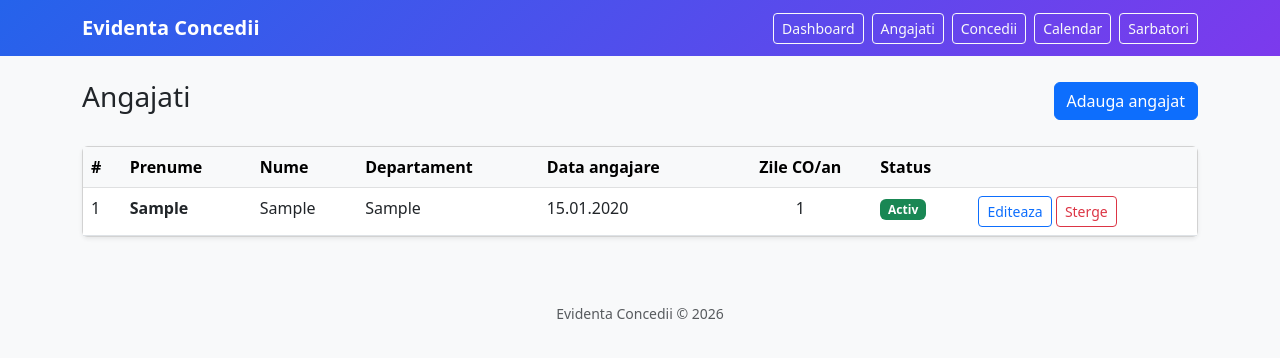
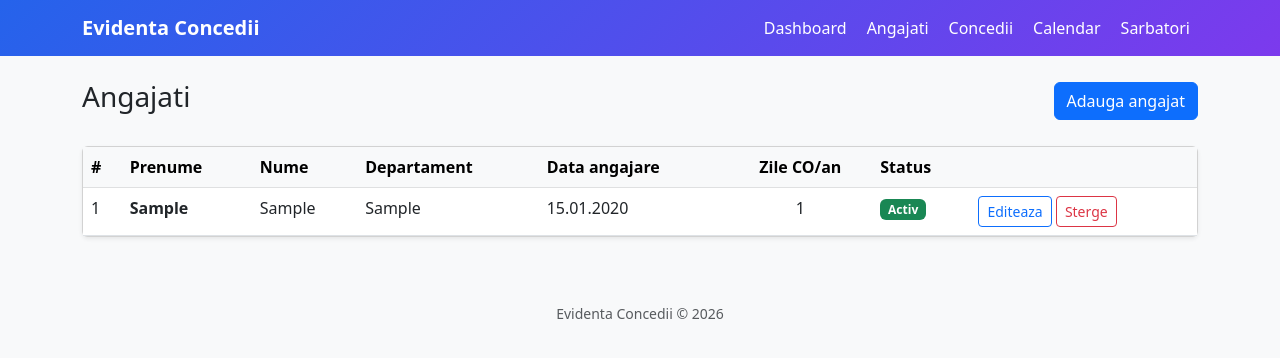
Before and after one commit to leelooionescu-source/concedii-app, a Flask app: page /angajati in a window 1280 px wide. Shown: the top 358 px of the page. Run offline with Flask 3, Linux system fonts and the light colour scheme; tables that the repository leaves empty hold one stand-in row (values such as "Sample post").

Commit message:
Responsive mobile: navbar hamburger + tabele scrollabile
Co-Authored-By: Claude Opus 4.6 (1M context) <noreply@anthropic.com>

```diff
--- a/templates/angajati.html
+++ b/templates/angajati.html
@@ -7,7 +7,7 @@
 
 <div class="card shadow-sm">
     <div class="card-body p-0">
-        <table class="table table-hover mb-0">
+        <div class="table-responsive"><table class="table table-hover mb-0">
             <thead class="table-light">
                 <tr>
                     <th>#</th>
@@ -61,7 +61,7 @@
                 </div>
                 {% endfor %}
             </tbody>
-        </table>
+        </table></div>
     </div>
 </div>
 
--- a/templates/base.html
+++ b/templates/base.html
@@ -14,18 +14,28 @@
         body { background-color: #f8f9fa; }
         .navbar { background: linear-gradient(135deg, #2563eb, #7c3aed); }
         .card-header-primary { background: linear-gradient(135deg, #2563eb, #7c3aed); color: white; }
+        .table-responsive { -webkit-overflow-scrolling: touch; }
+        @media (max-width: 576px) {
+            .navbar-brand { font-size: 1rem; }
+            h3 { font-size: 1.3rem; }
+        }
     </style>
 </head>
 <body>
-    <nav class="navbar navbar-dark mb-4">
+    <nav class="navbar navbar-expand-md navbar-dark mb-4">
         <div class="container">
             <a class="navbar-brand fw-bold" href="/">Evidenta Concedii</a>
-            <div class="d-flex gap-2">
-                <a href="/" class="btn btn-outline-light btn-sm">Dashboard</a>
-                <a href="/angajati" class="btn btn-outline-light btn-sm">Angajati</a>
-                <a href="/concedii" class="btn btn-outline-light btn-sm">Concedii</a>
-                <a href="/calendar" class="btn btn-outline-light btn-sm">Calendar</a>
-                <a href="/sarbatori" class="btn btn-outline-light btn-sm">Sarbatori</a>
+            <button class="navbar-toggler" type="button" data-bs-toggle="collapse" data-bs-target="#navMenu">
+                <span class="navbar-toggler-icon"></span>
+            </button>
+            <div class="collapse navbar-collapse" id="navMenu">
+                <div class="navbar-nav ms-auto gap-1 mt-2 mt-md-0">
+                    <a href="/" class="nav-link text-white">Dashboard</a>
+                    <a href="/angajati" class="nav-link text-white">Angajati</a>
+                    <a href="/concedii" class="nav-link text-white">Concedii</a>
+                    <a href="/calendar" class="nav-link text-white">Calendar</a>
+                    <a href="/sarbatori" class="nav-link text-white">Sarbatori</a>
+                </div>
             </div>
         </div>
     </nav>
--- a/templates/calendar.html
+++ b/templates/calendar.html
@@ -14,7 +14,7 @@
 
 <div class="card shadow-sm">
     <div class="card-body p-0">
-        <table class="table table-bordered mb-0">
+        <div class="table-responsive"><table class="table table-bordered mb-0">
             <thead class="table-light">
                 <tr>
                     <th style="width: 50px;">Zi</th>
@@ -43,7 +43,7 @@
                 </tr>
                 {% endfor %}
             </tbody>
-        </table>
+        </table></div>
     </div>
 </div>
 {% endblock %}
--- a/templates/concedii.html
+++ b/templates/concedii.html
@@ -24,7 +24,7 @@
 
 <div class="card shadow-sm">
     <div class="card-body p-0">
-        <table class="table table-hover mb-0">
+        <div class="table-responsive"><table class="table table-hover mb-0">
             <thead class="table-light">
                 <tr>
                     <th>#</th>
@@ -62,7 +62,7 @@
                 <tr><td colspan="8" class="text-center text-muted py-4">Niciun concediu inregistrat in {{ an }}.</td></tr>
                 {% endif %}
             </tbody>
-        </table>
+        </table></div>
     </div>
 </div>
 
--- a/templates/dashboard.html
+++ b/templates/dashboard.html
@@ -35,7 +35,7 @@
         </div>
     </div>
     <div class="card-body p-0">
-        <table class="table table-hover mb-0">
+        <div class="table-responsive"><table class="table table-hover mb-0">
             <thead class="table-light">
                 <tr>
                     <th>Angajat</th>
@@ -67,7 +67,7 @@
                 <tr><td colspan="6" class="text-center text-muted py-4">Niciun angajat inregistrat. <a href="/angajati">Adauga angajati</a></td></tr>
                 {% endif %}
             </tbody>
-        </table>
+        </table></div>
     </div>
 </div>
 {% endblock %}
--- a/templates/sarbatori.html
+++ b/templates/sarbatori.html
@@ -10,7 +10,7 @@
 
 <div class="card shadow-sm">
     <div class="card-body p-0">
-        <table class="table table-hover mb-0">
+        <div class="table-responsive"><table class="table table-hover mb-0">
             <thead class="table-light">
                 <tr>
                     <th>#</th>
@@ -30,7 +30,7 @@
                 </tr>
                 {% endfor %}
             </tbody>
-        </table>
+        </table></div>
     </div>
 </div>
 {% endblock %}
```
